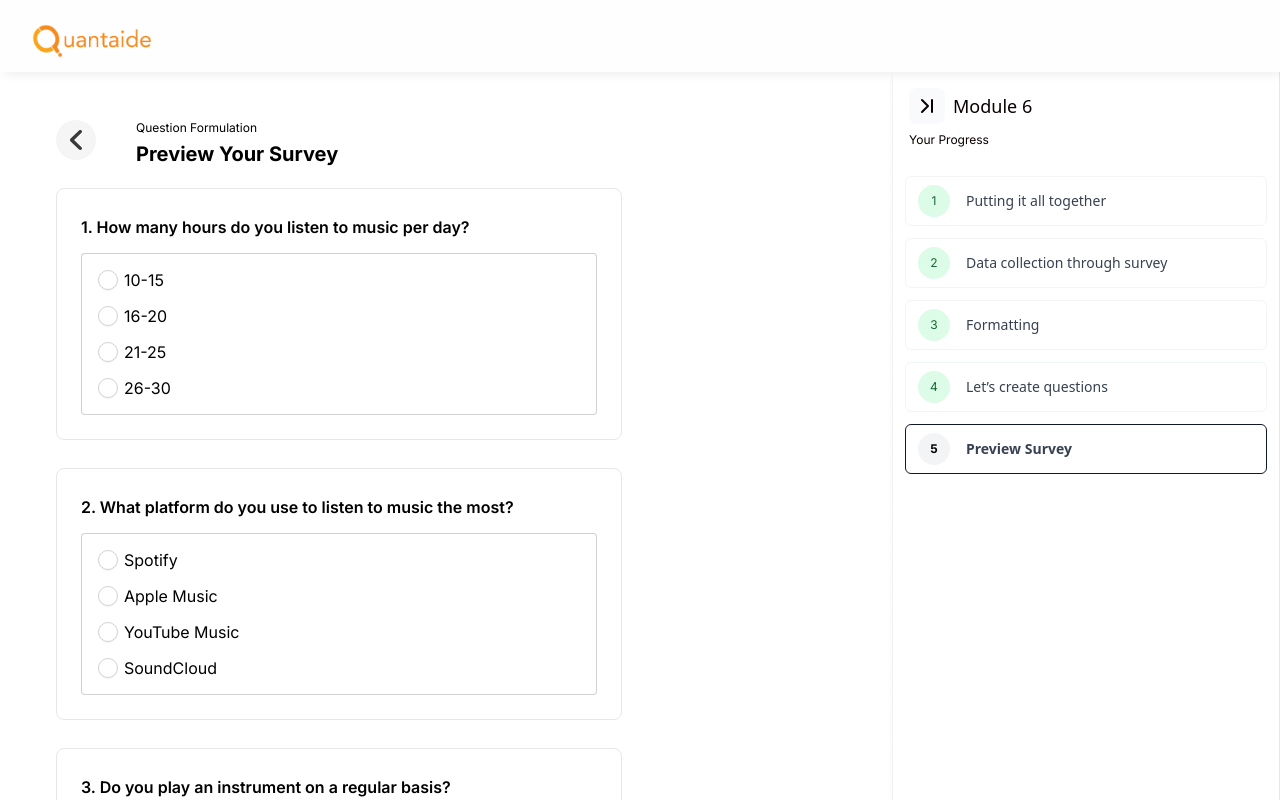
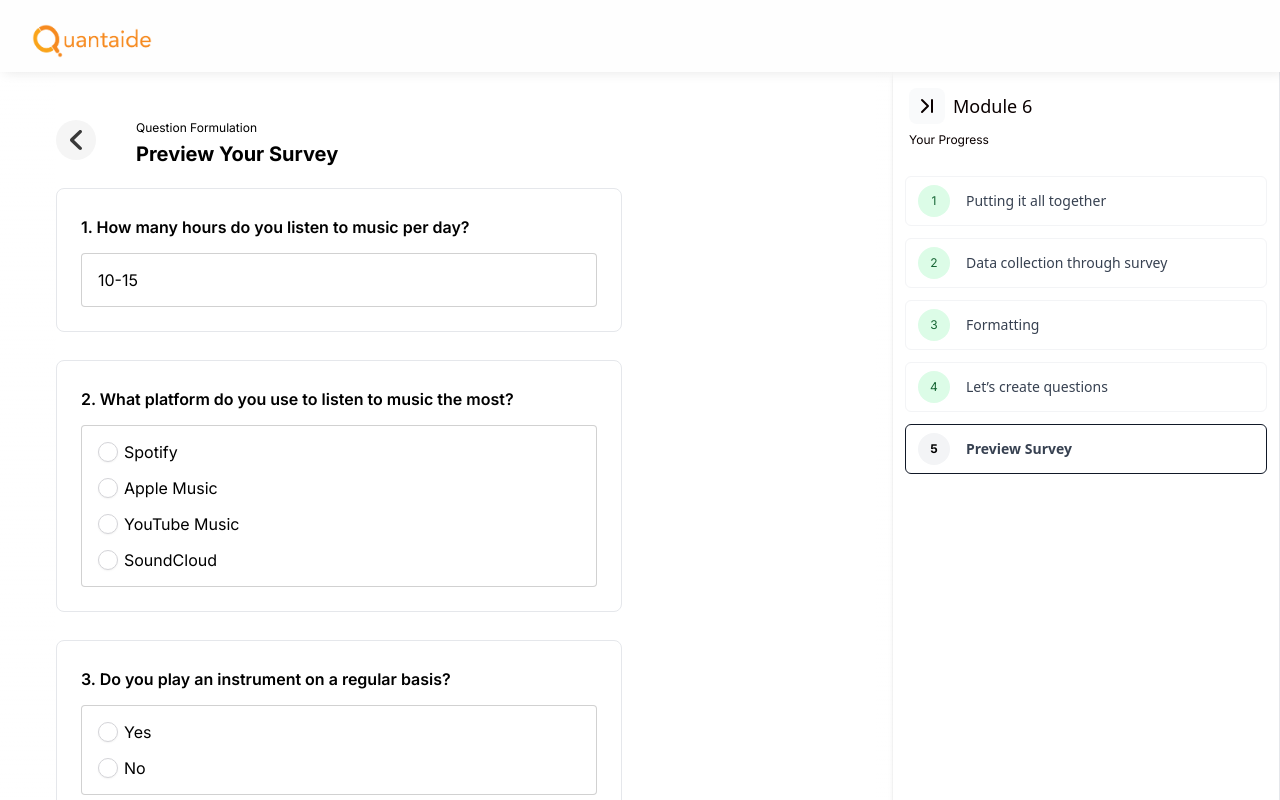
Before and after one commit to M-Chirag/quantaide-web-app, a Next.js app: page /module6/stage5 in a window 1280 px wide. Shown: the top 800 px of the page. Built offline with nearby package versions, Linux system fonts and the light colour scheme.

Commit message:
updated preview page

```diff
--- a/src/app/module6/stage5/page.tsx
+++ b/src/app/module6/stage5/page.tsx
@@ -42,20 +42,7 @@ export default function Stage2() {
                       </div>
                       <div className='flex flex-col items-start p-4 mt-3 text-base leading-5 whitespace-nowrap bg-white rounded border border-solid border-neutral-400 border-opacity-50 max-md:pr-5 max-md:max-w-full'>
                         <div className='flex gap-1.5'>
-                          <div className='shrink-0 w-5 h-5 bg-white border border-solid shadow-sm border-zinc-300 rounded-[100px]' />
                           <div>10-15</div>
-                        </div>
-                        <div className='flex gap-1.5 mt-4'>
-                          <div className='shrink-0 w-5 h-5 bg-white border border-solid shadow-sm border-zinc-300 rounded-[100px]' />
-                          <div>16-20</div>
-                        </div>
-                        <div className='flex gap-1.5 mt-4'>
-                          <div className='shrink-0 w-5 h-5 bg-white border border-solid shadow-sm border-zinc-300 rounded-[100px]' />
-                          <div>21-25</div>
-                        </div>
-                        <div className='flex gap-1.5 mt-4'>
-                          <div className='shrink-0 w-5 h-5 bg-white border border-solid shadow-sm border-zinc-300 rounded-[100px]' />
-                          <div>26-30</div>
                         </div>
                       </div>
                     </div>
```
